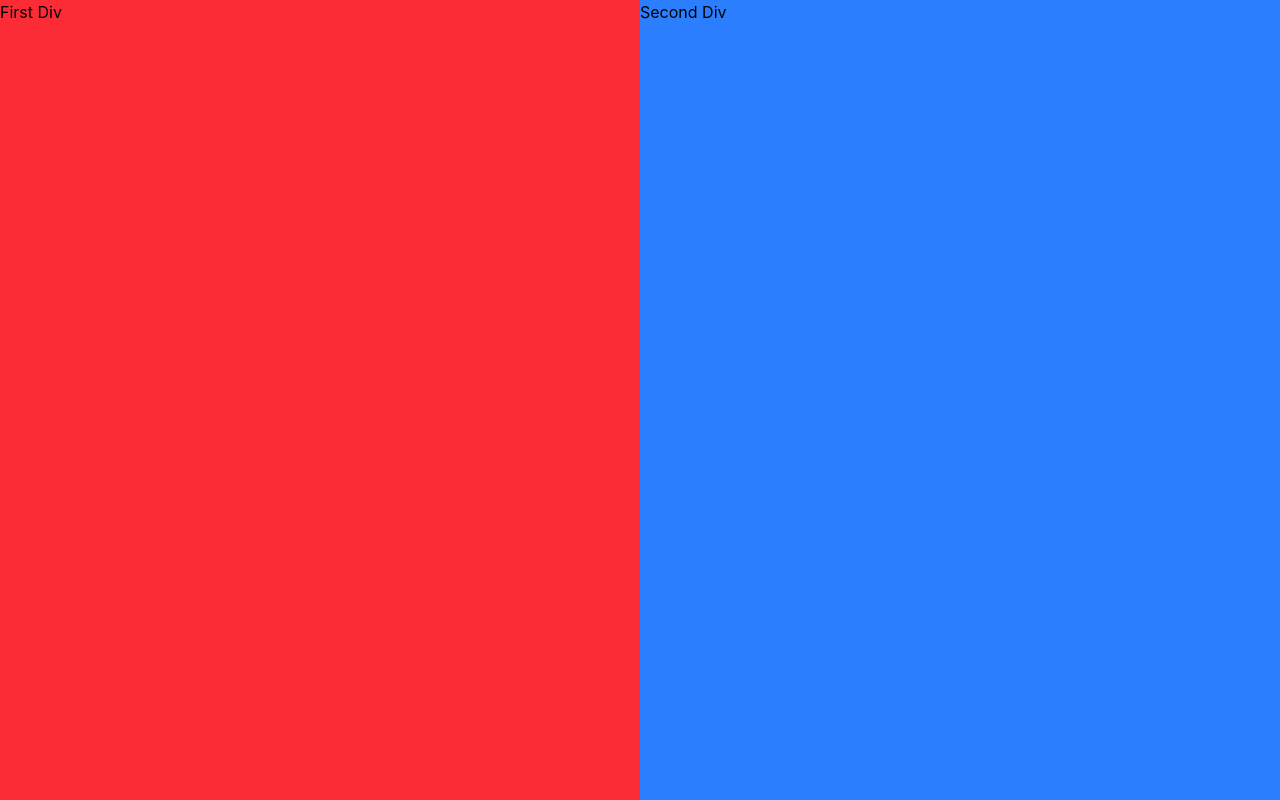
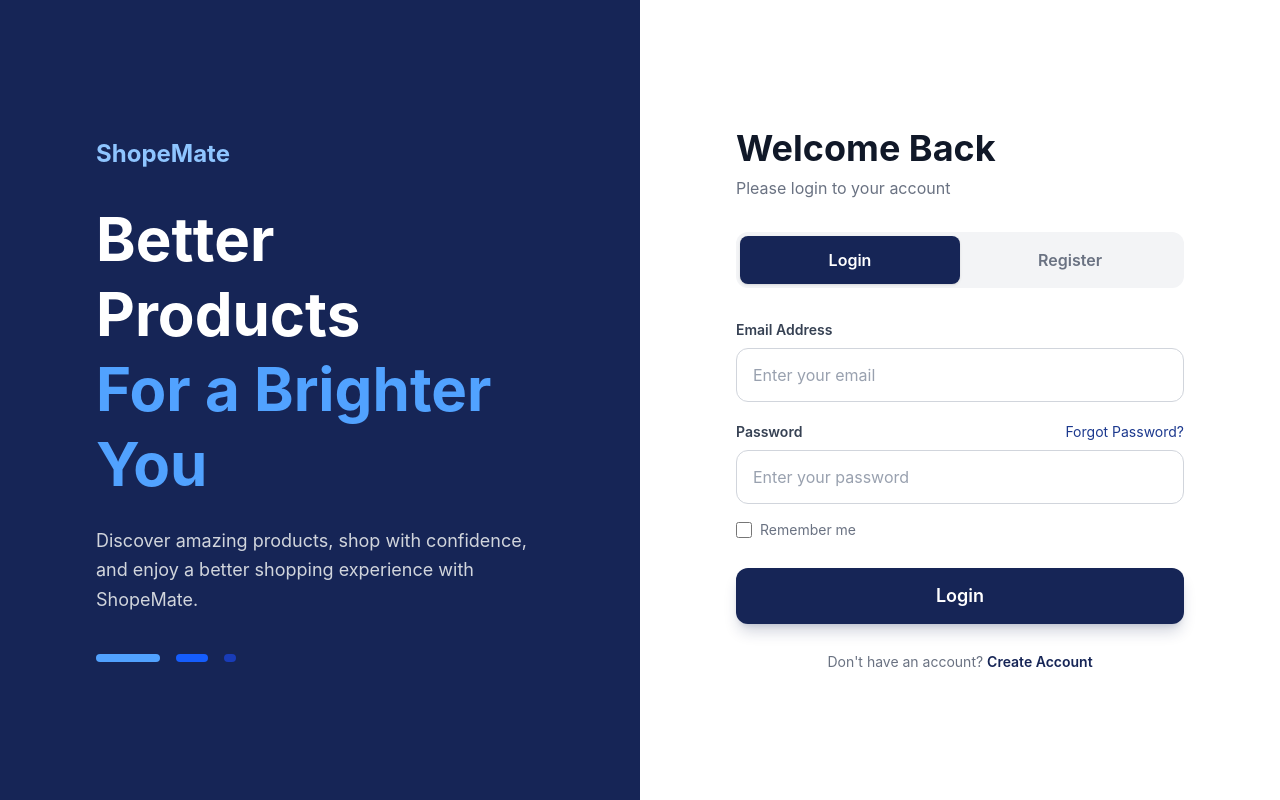
Before and after one commit to Sagarchoudhary004/e-commerce, a React app in the folder frontend/: page / in a window 1280 px wide. Built offline with nearby package versions, Linux system fonts and the light colour scheme; the HTML template or start-up script is replaced by a standard one.

Commit message:
feat: enhance Login component layout and styling

```diff
--- a/frontend/src/pages/Login.jsx
+++ b/frontend/src/pages/Login.jsx
@@ -1,17 +1,158 @@
-import React from 'react'
+
+import React from "react";
 
 export default function Login() {
   return (
-     <div className="min-h-screen flex ">
+    <div className="min-h-screen flex flex-col lg:flex-row bg-gray-100">
 
-      <div className="w-1/2 bg-red-500">
-        First Div
+      {/* ================= LEFT SECTION ================= */}
+      <div className="w-full lg:w-1/2 min-h-[35vh] lg:min-h-screen bg-blue-950 flex items-center justify-center px-8 py-12 lg:px-16">
+
+        <div className="max-w-md text-center lg:text-left">
+
+          {/* Logo / Brand */}
+          <div className="mb-8">
+            <h2 className="text-2xl font-bold text-blue-300">
+              ShopeMate
+            </h2>
+          </div>
+
+          {/* Main Heading */}
+          <h1 className="text-4xl sm:text-5xl lg:text-6xl font-bold leading-tight text-white">
+            Better Products
+            <br />
+            <span className="text-blue-400">
+              For a Brighter You
+            </span>
+          </h1>
+
+          <p className="mt-6 text-gray-300 text-base sm:text-lg leading-relaxed">
+            Discover amazing products, shop with confidence,
+            and enjoy a better shopping experience with ShopeMate.
+          </p>
+
+          {/* Decorative Box */}
+          <div className="mt-10 hidden sm:flex gap-4">
+            <div className="h-2 w-16 rounded-full bg-blue-400"></div>
+
+            <div className="h-2 w-8 rounded-full bg-blue-600"></div>
+
+            <div className="h-2 w-3 rounded-full bg-blue-800"></div>
+          </div>
+
+        </div>
       </div>
 
-      <div className="w-1/2 bg-blue-500">
-        Second Div
+      {/* ================= RIGHT SECTION ================= */}
+      <div className="w-full lg:w-1/2 min-h-[65vh] lg:min-h-screen bg-white flex items-center justify-center px-6 py-10 sm:px-10 lg:px-16">
+
+        <div className="w-full max-w-md">
+
+          {/* Heading */}
+          <div className="mb-8">
+            <h1 className="text-3xl sm:text-4xl font-bold text-gray-900">
+              Welcome Back
+            </h1>
+
+            <p className="mt-2 text-gray-500">
+              Please login to your account
+            </p>
+          </div>
+
+          {/* Login / Register Buttons */}
+          <div className="flex bg-gray-100 rounded-xl p-1 mb-8">
+
+            <button
+              className="w-1/2 py-3 rounded-lg bg-blue-950 text-white font-semibold shadow-sm"
+            >
+              Login
+            </button>
+
+            <button
+              className="w-1/2 py-3 rounded-lg text-gray-500 font-semibold hover:text-blue-950 transition"
+            >
+              Register
+            </button>
+
+          </div>
+
+          {/* Email */}
+          <div className="mb-5">
+
+            <label className="block text-sm font-semibold text-gray-700 mb-2">
+              Email Address
+            </label>
+
+            <input
+              type="email"
+              placeholder="Enter your email"
+              className="w-full px-4 py-3.5 rounded-xl border border-gray-300 outline-none focus:border-blue-950 focus:ring-2 focus:ring-blue-100 transition placeholder:text-gray-400"
+            />
+
+          </div>
+
+          {/* Password */}
+          <div className="mb-4">
+
+            <div className="flex justify-between items-center mb-2">
+
+              <label className="text-sm font-semibold text-gray-700">
+                Password
+              </label>
+
+              <button className="text-sm text-blue-900 hover:underline">
+                Forgot Password?
+              </button>
+
+            </div>
+
+            <input
+              type="password"
+              placeholder="Enter your password"
+              className="w-full px-4 py-3.5 rounded-xl border border-gray-300 outline-none focus:border-blue-950 focus:ring-2 focus:ring-blue-100 transition placeholder:text-gray-400"
+            />
+
+          </div>
+
+          {/* Remember Me */}
+          <div className="flex items-center gap-2 mb-7">
+
+            <input
+              type="checkbox"
+              id="remember"
+              className="w-4 h-4 accent-blue-950"
+            />
+
+            <label
+              htmlFor="remember"
+              className="text-sm text-gray-500 cursor-pointer"
+            >
+              Remember me
+            </label>
+
+          </div>
+
+          {/* Login Button */}
+          <button
+            className="w-full py-3.5 rounded-xl bg-blue-950 text-white font-semibold text-lg hover:bg-blue-900 active:scale-[0.99] transition duration-200 shadow-lg shadow-blue-950/20"
+          >
+            Login
+          </button>
+
+          {/* Register Text */}
+          <p className="text-center text-sm text-gray-500 mt-7">
+
+            Don't have an account?{" "}
+
+            <button className="text-blue-950 font-semibold hover:underline">
+              Create Account
+            </button>
+
+          </p>
+
+        </div>
       </div>
 
     </div>
-  )
+  );
 }
```
